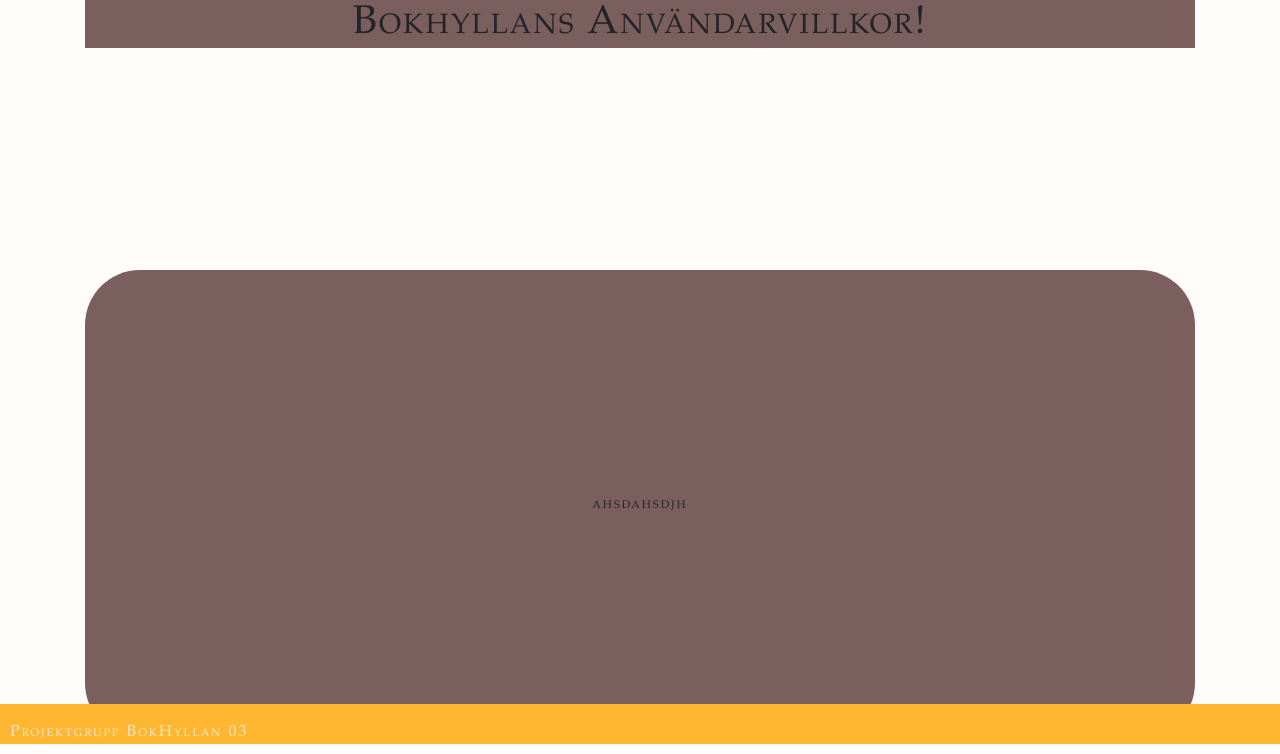
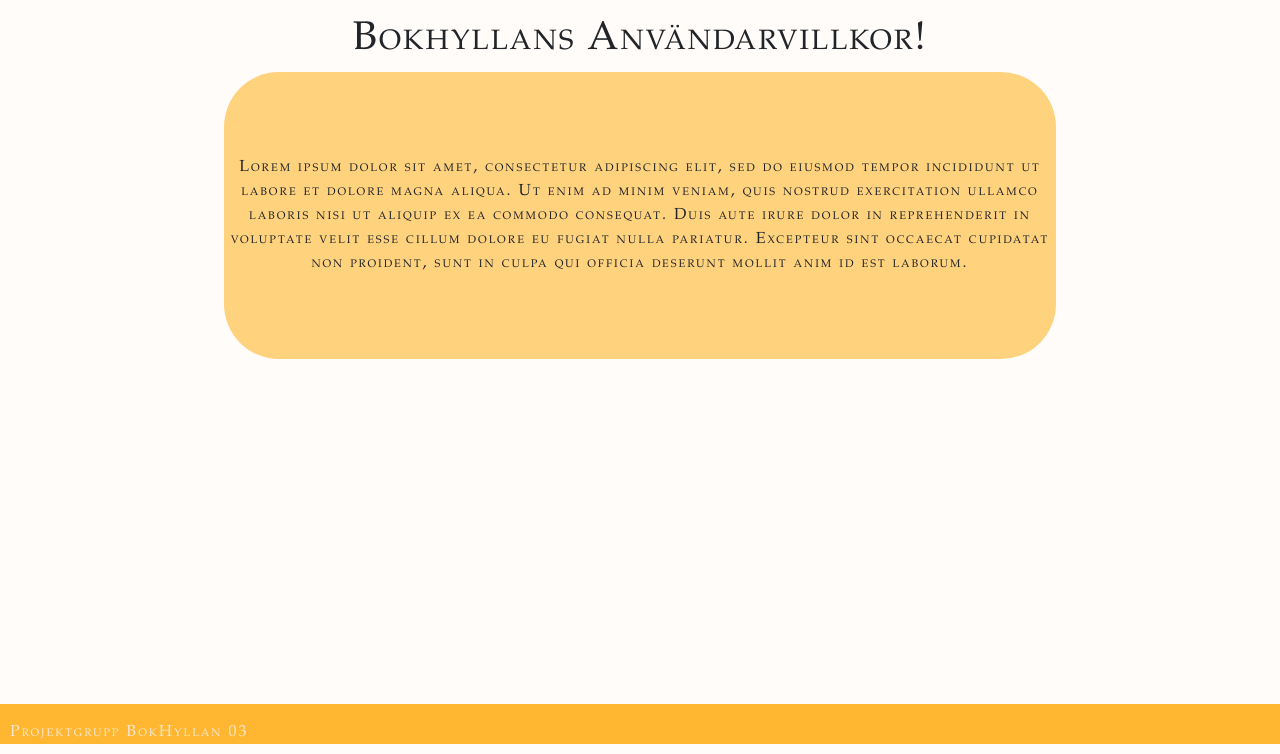
Before and after one commit to carbarcor/BokHyllan, a Flask app: page /policy in a window 1280 px wide. Shown: the part 56-810 px from the top of the page. Run offline with Flask 3, Linux system fonts and the light colour scheme; a user stored in the database is signed in.

Commit message:
Justeringar i CSS och HTML för hela webbtjänsten + policy.html

```diff
--- a/BOKHYLLAN/website/static/styles/style.css
+++ b/BOKHYLLAN/website/static/styles/style.css
@@ -1,21 +1,11 @@
 /*
-Tidigare bakgrundsfärger
-body {
-    background-color: #9F624F;
-    font-family: "Palatino Linotype", "Book Antiqua", Palatino, serif;
-    font-variant: small-caps;
-    letter-spacing: 2px;
-}
-
-Formulär
-    background-color: #edc5b8;
-    border: 3px solid #f8f9fa;
-
-#intro
-   color:#dccaae;
-
-#intro b
-    color:#edd5cc;
+Färgkoder tagna direkt från postern
+Från orange till rosa:
+#F97821
+#F96E4D
+#F96570
+#F9618B
+#FA59BA
 */
 
 body {
@@ -29,18 +19,22 @@ body {
     background-color:rgb(255, 183, 50);
 }
 
-#add-book-div {
+#add-book-div, #sign-up-div, #add-bio-div, #edit-profile-div, #add-pic-div, #policy-div {
     width:75%;
     margin:auto;
     margin-top:1em;
 }
 
+#add-book-form, #Login {
+    background-color: rgb(255, 210, 126);
+}
+
+
 #add-book-form {
-    background-color: rgb(255, 210, 126);
     position: sticky;
     margin-top: 5%;
     margin-bottom: 5%;
-    border-radius: 5%;
+    border-radius: 35px;
     padding: 5%
 }
 
@@ -49,11 +43,10 @@ body {
 }
 
 #Login {
-    background-color: rgb(255, 210, 126);
     position: absolute;
     right: 10%;
     margin-top: 5%;
-    border-radius: 5%;
+    border-radius: 25px;
     padding: 3%;
 }
 
@@ -62,36 +55,12 @@ body {
     margin-top:1em;
 }
 
-#sign-up-div {
-    width:75%;
-    margin:auto;
-    margin-top:1em;
-}
-
-#add-bio-div {
-    width: 75%;
-    margin:auto;
-    margin-top:1em;
-}
-
 #add-bio-div > form {
     margin-top: 1em;
 }
 
-#edit-profile-div {
-    width:75%;
-    margin:auto;
-    margin-top:1em;
-}
-
 #edit-profile-div > form > h3 {
     margin-top:2em;
-}
-
-#add-pic-div {
-    width:75%;
-    margin:auto;
-    margin-top:1em;
 }
 
 footer {
@@ -134,13 +103,13 @@ footer > p {
         border-color:rgb(127, 28, 122);
     }
 
+
 #policyh1, #policyp{
-    background-color: rgb(123, 94, 94);
     text-align: center;
 }
 #policyp{
-   margin-top: 20%;
-   padding-top: 20%;
-   padding-bottom: 20%;
-   border-radius: 55px;
+    background-color: rgb(255, 210, 126);
+    padding-top: 10%;
+    padding-bottom: 10%;
+    border-radius: 55px;
 }
--- a/BOKHYLLAN/website/templates/login.html
+++ b/BOKHYLLAN/website/templates/login.html
@@ -9,7 +9,7 @@
             välja ut specifika böcker från en annan användares
             bibliotek, eller genom att låta webbtjänsten
             slumpa fram en bok.
-            Det är en <b>kostnarfri tjänst</b>!</p>
+            Det är en <b>kostnadsfri tjänst</b>!</p>
     </div>
 
     <form id="Login" method="POST">
--- a/BOKHYLLAN/website/templates/policy.html
+++ b/BOKHYLLAN/website/templates/policy.html
@@ -1,6 +1,18 @@
 {% extends 'base.html' %}
+{% block title %}Användarvillkor{% endblock %}
 {% block content %}
-<h1 id="policyh1">Bokhyllans Användarvillkor!</h1>
 
-<p id="policyp">ahsdahsdjh</p>
+    <div id="policy-div">
+        <h1 id="policyh1">Bokhyllans Användarvillkor!</h1>
+
+        <p id="policyp">Lorem ipsum dolor sit amet, consectetur adipiscing elit,
+            sed do eiusmod tempor incididunt ut labore et dolore magna aliqua.
+            Ut enim ad minim veniam, quis nostrud exercitation ullamco laboris nisi
+            ut aliquip ex ea commodo consequat. Duis aute irure dolor in reprehenderit
+            in voluptate velit esse cillum dolore eu fugiat nulla pariatur.
+            Excepteur sint occaecat cupidatat non proident, sunt in culpa qui
+            officia deserunt mollit anim id est laborum.</p>
+
+    </div>
+
 {% endblock %}
```
